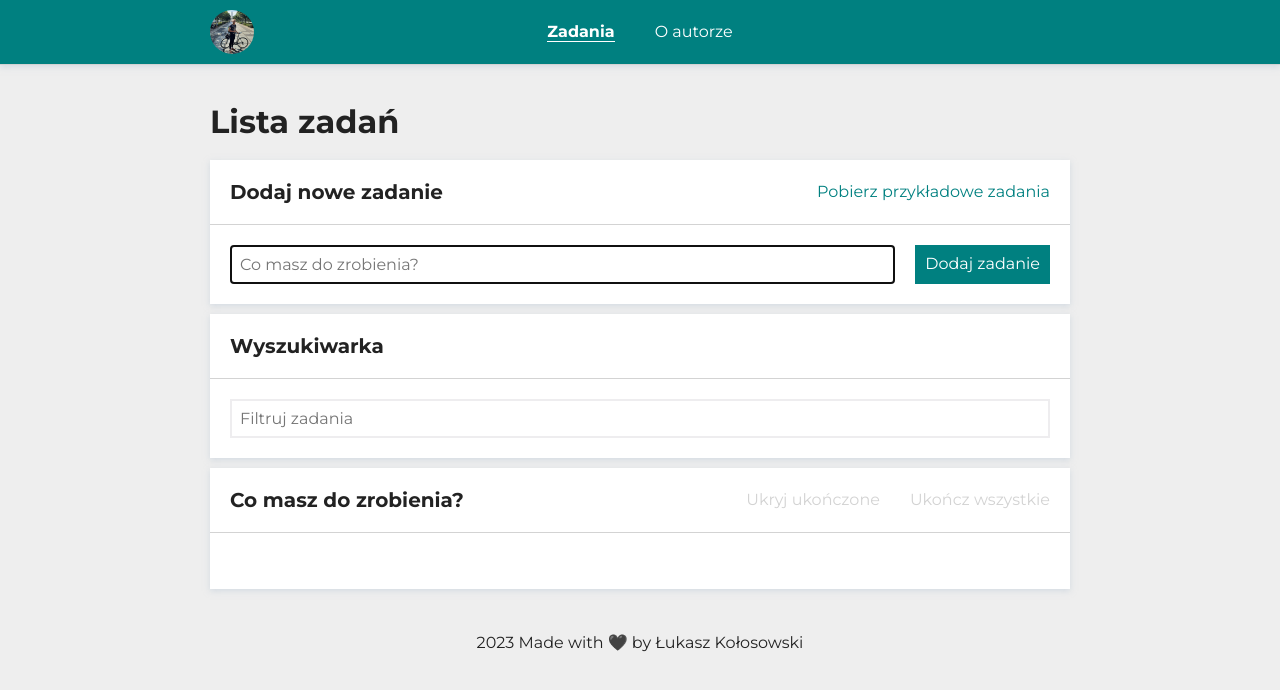
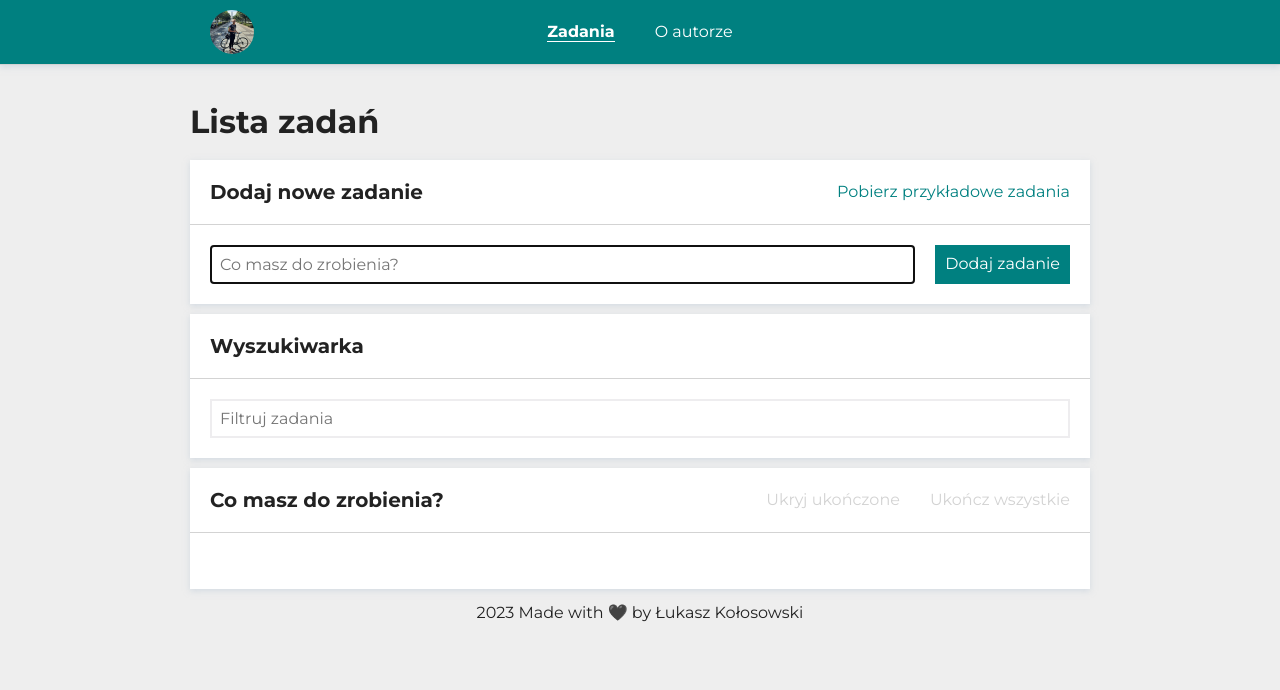
Before and after one commit to lkkolosowski/to-do-list-react, a React (Create React App) app: page /#/zadania in a window 1280 px wide. Shown: the top 690 px of the page. Built offline with nearby package versions, Linux system fonts and the light colour scheme.

Commit message:
small adjustments

```diff
--- a/src/common/Container/styled.js
+++ b/src/common/Container/styled.js
@@ -3,7 +3,7 @@ import styled, { css } from "styled-components";
 export const Main = styled.main`
   max-width: 900px;
   margin: 0 auto;
-  padding: 20px;
+  padding-top: 20px;
 
   @media (max-width: ${({ theme }) => theme.breakpoint.mobileMax}px) {
     padding: 0 10px;
--- a/src/common/Navigation/styled.js
+++ b/src/common/Navigation/styled.js
@@ -15,7 +15,7 @@ export const Item = styled.li`
   padding: 4px 0;
 
   @media (max-width: ${({ theme }) => theme.breakpoint.mobileMax}px) {
-    margin: 10px;
+    margin: 10px 20px;
   }
 `;
 
```
